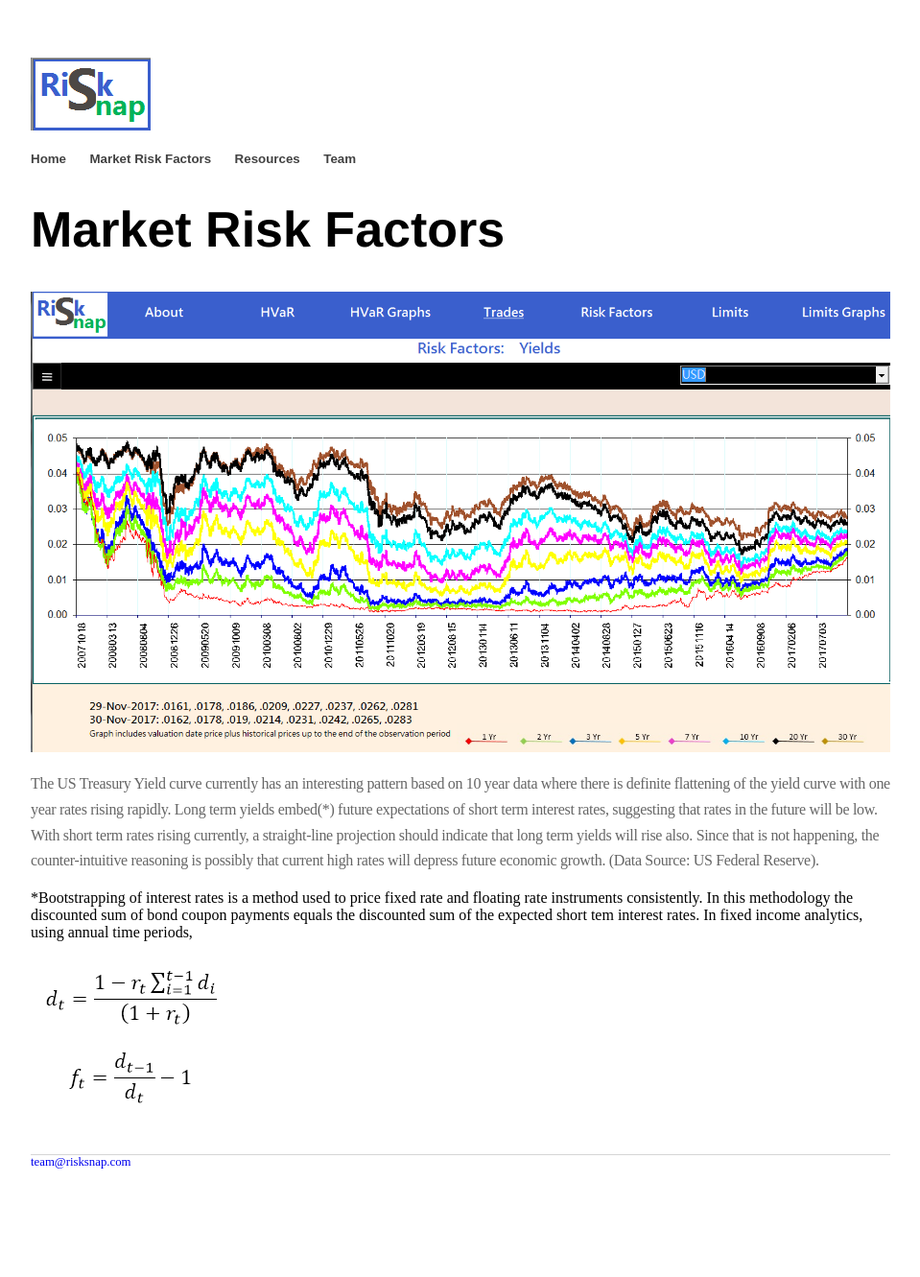
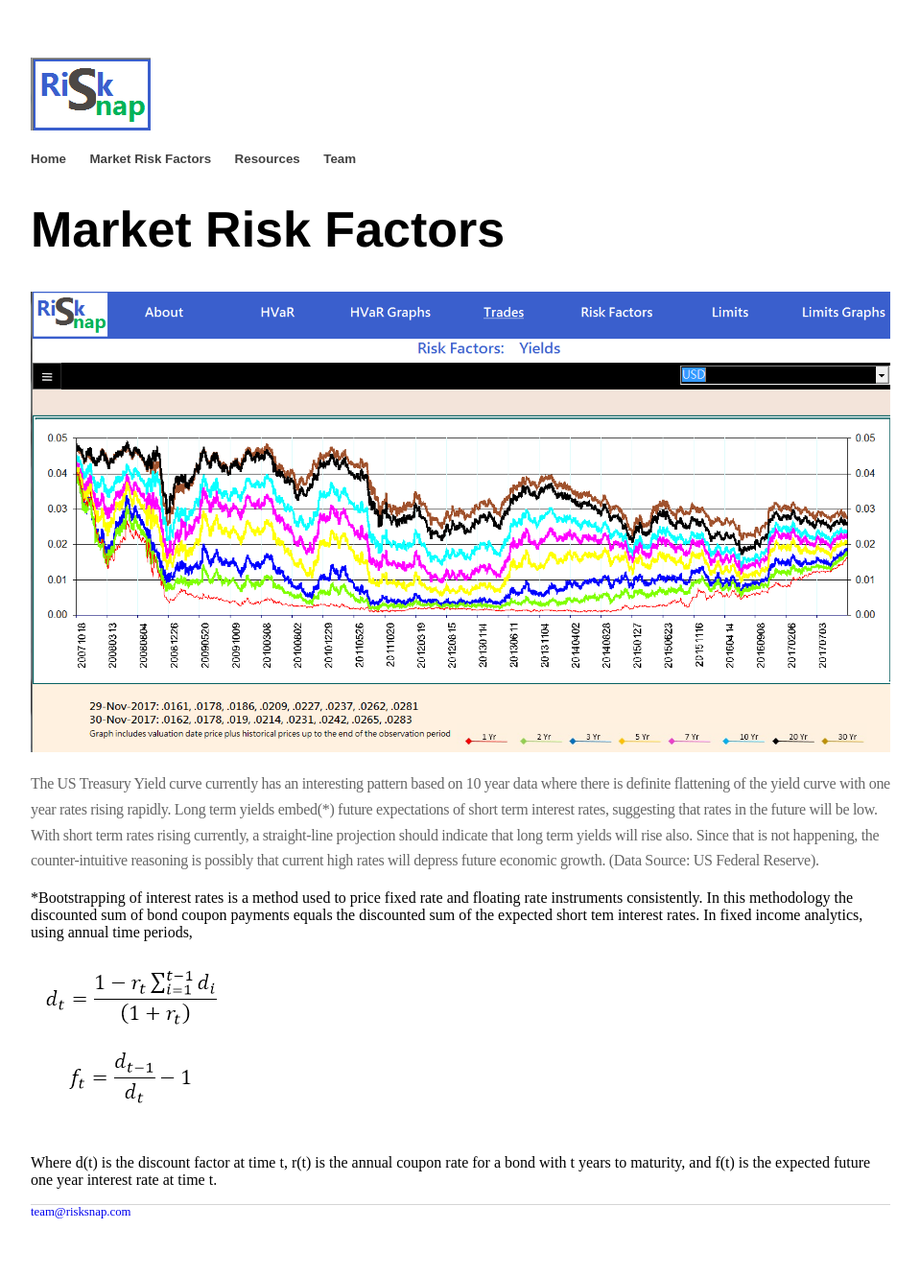
Before and after one commit to risksnap/RiskSnap, a Jekyll site: the page built from marketriskfactors/index.html, in a window 1280 px wide. Shown: the whole page at 96% size, without its empty margins (160-1119 px from the left). Built offline with Jekyll 4.4.1, drawn with Linux system fonts in a browser that asks for light colours; before the commit the page ends 1279 px from its top, so only the background shows below that.

Commit message:
more on formula

```diff
--- a/marketriskfactors/index.html
+++ b/marketriskfactors/index.html
@@ -8,5 +8,6 @@ layout: marketriskfactors-template
 </p>*Bootstrapping of interest rates is a method used to price fixed rate and floating rate instruments consistently.  In this methodology the discounted sum of bond coupon payments equals the discounted sum of the expected short tem interest rates.    In fixed income analytics, using annual time periods,
 <p>
 <img class="figure" alt="" src="./images/BootstrapEquations.png"/>
-
+</p>Where d(t) is the discount factor at time t,  r(t) is the annual coupon rate for a bond with t years to maturity, and f(t) is the expected future one year interest rate at time t.
+<p>
 </div><!-- /.blurb -->
```
